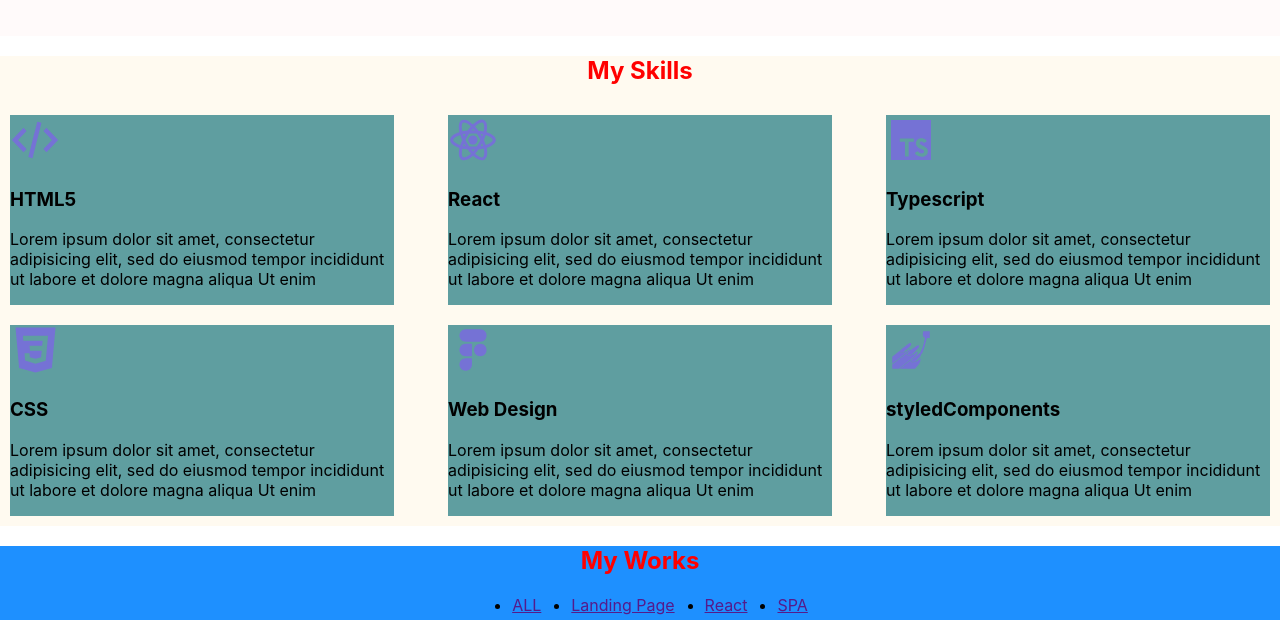
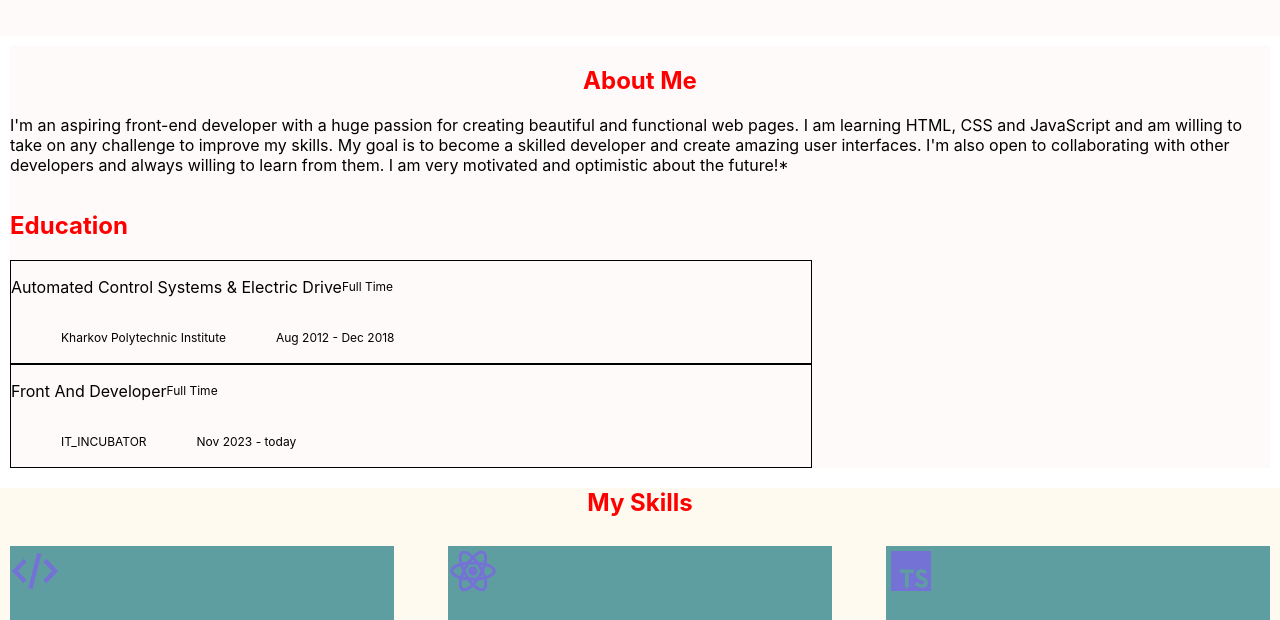
Before and after one commit to Sergey-Bukreev/Portfolio, a React app: page / in a window 1280 px wide. Shown: the part 818-1438 px from the top of the page. Built offline with nearby package versions, Linux system fonts and the light colour scheme.

Commit message:
add section About me

```diff
--- a/src/App.tsx
+++ b/src/App.tsx
@@ -9,6 +9,7 @@
 import {Contacts} from "./layout/sections/contacts/Contacts";
 import {Slogan} from "./layout/sections/slogan/Slogan";
 import {Footer} from "./layout/footer/Footer";
+import {AboutMe} from "./layout/sections/aboutme/AboutMe";
 
 
 
@@ -17,6 +18,7 @@
             <div className="App">
                 <Header />
                 <Maine />
+                <AboutMe />
                 <Skills />
                 <Works />
                 <Testimony />`
```
